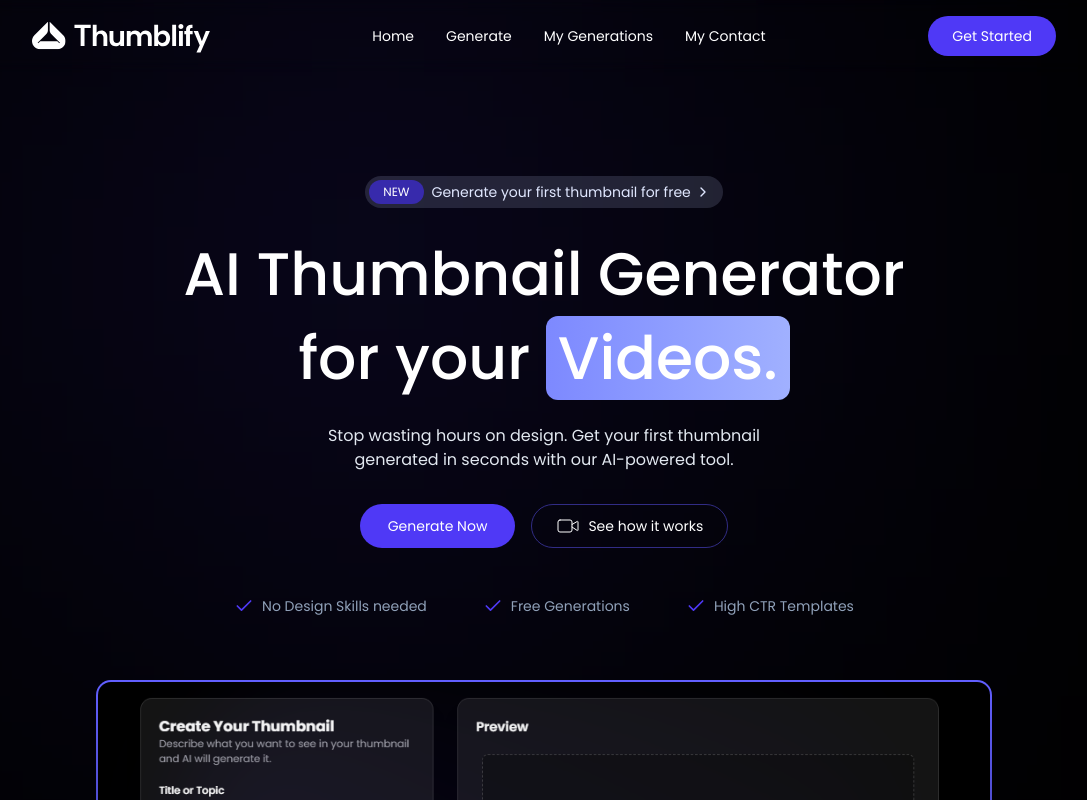
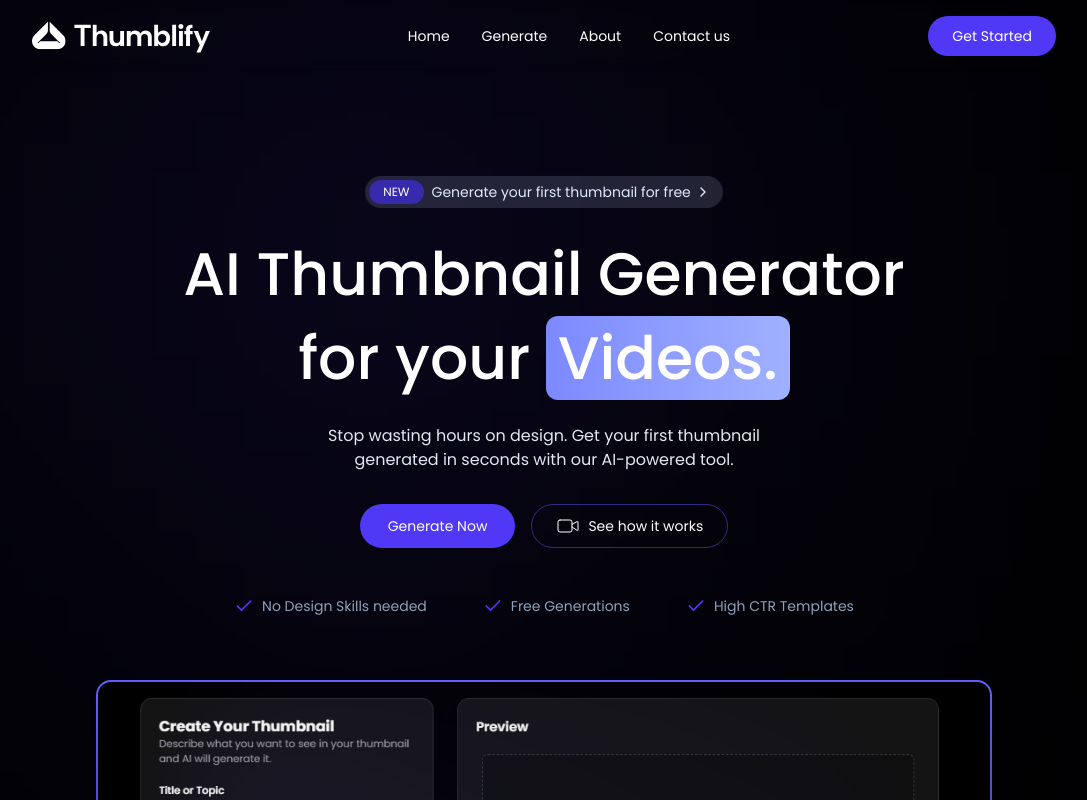
Before and after one commit to siddharthNirmale/Thumbnail, a React (Vite) app in the folder client/: page / in a window 1280 px wide. Shown: the top 800 px of the page, without its empty margins (96-1183 px from the left). Built offline with nearby package versions, Linux system fonts and the light colour scheme; no server answers.

Commit message:
feat: integrate AuthProvider in main.tsx and enhance Navbar with user authentication logic

```diff
--- a/client/src/App.tsx
+++ b/client/src/App.tsx
@@ -9,6 +9,7 @@ import MyGeneration from "./pages/MyGeneration";
 import YtPreview from "./pages/YtPreview";
 import Login from "./components/Login";
 import { useEffect } from "react";
+import {Toaster} from "react-hot-toast";
 
 export default function App() {
     const {pathname} = useLocation();
@@ -17,6 +18,7 @@ export default function App() {
     },[pathname])
     return (
         <>
+            <Toaster/>
             <LenisScroll />
             <Navbar />
             <Routes>
--- a/client/src/components/Navbar.tsx
+++ b/client/src/components/Navbar.tsx
@@ -1,57 +1,129 @@
 import { MenuIcon, XIcon } from "lucide-react";
 import { useState } from "react";
 import { motion } from "motion/react";
-import { navlinks } from "../data/navlinks";
-import type { INavLink } from "../types";
-import { NavLink } from "react-router-dom";
-import { Link } from "react-router-dom";
-import { useNavigate } from "react-router-dom";
+import { Link, useNavigate } from "react-router-dom";
+import { useAuth } from "../context/AuthContext";
 
 export default function Navbar() {
+	const { isLoggedIn, user, logout } = useAuth();
 	const [isOpen, setIsOpen] = useState(false);
 	const navigate = useNavigate();
 
+	const closeMenu = () => setIsOpen(false);
 
 	return (
 		<>
-            <motion.nav className="fixed top-0 z-50 flex items-center justify-between w-full py-4 px-6 md:px-16 lg:px-24 xl:px-32 backdrop-blur"
+			{/* Desktop Navbar */}
+			<motion.nav
+				className="fixed top-0 z-50 flex items-center justify-between w-full py-4 px-6 md:px-16 lg:px-24 xl:px-32 backdrop-blur"
 				initial={{ y: -100, opacity: 0 }}
 				animate={{ y: 0, opacity: 1 }}
 				viewport={{ once: true }}
 				transition={{ type: "spring", stiffness: 250, damping: 70, mass: 1 }}
 			>
+				{/* Logo */}
 				<Link to="/">
 					<img src="/logo.svg" alt="logo" className="h-8.5 w-auto" />
 				</Link>
 
+				{/* Desktop Links */}
 				<div className="hidden md:flex items-center gap-8 transition duration-500">
+					<Link to="/" className="transition hover:text-indigo-300">
+						Home
+					</Link>
+					<Link to="/generate" className="transition hover:text-indigo-300">
+						Generate
+					</Link>
 
-                    <Link to="/" className="hover:text-indigo-300 transition">Home</Link>
-                    <Link to="/generate" className="hover:text-indigo-300 transition">Generate</Link>
-                    <Link to="/my-generation" className="hover:text-indigo-300 transition">My Generations</Link>
-                    <Link to="#" className="hover:text-indigo-300 transition">My Contact</Link>
+					{/* Conditional Logic preserved from 'Before' */}
+					{isLoggedIn ? (
+						<Link to="/my-generation" className="transition hover:text-indigo-300">
+							My Generations
+						</Link>
+					) : (
+						<Link to="#" className="transition hover:text-indigo-300">
+							About
+						</Link>
+					)}
 
-
+					<Link to="#" className="transition hover:text-indigo-300">
+						Contact us
+					</Link>
 				</div>
 
-                <button className="hidden md:block px-6 py-2.5 bg-indigo-600 hover:bg-indigo-700 active:scale-95 transition-all rounded-full" onClick={() => navigate('/login')}>
+				{/* User Actions / Auth Buttons */}
+				<div className="flex items-center gap-2">
+					{isLoggedIn ? (
+						<div className="relative group">
+							<button className="rounded-full size-8 bg-white/20 border-2 border-white/10 flex items-center justify-center">
+								{user?.name?.charAt(0).toUpperCase()}
+							</button>
+							<div className="absolute hidden group-hover:block top-6 right-0 pt-4">
+								<button
+									onClick={() => logout()}
+									className="bg-white/20 border-2 border-white/10 px-5 py-1.5 rounded whitespace-nowrap backdrop-blur-md"
+								>
+									Logout
+								</button>
+							</div>
+						</div>
+					) : (
+						<button
+							className="hidden md:block px-6 py-2.5 bg-indigo-600 hover:bg-indigo-700 active:scale-95 transition-all rounded-full"
+							onClick={() => navigate("/login")}
+						>
 							Get Started
 						</button>
+					)}
+
+					{/* Mobile Menu Toggle */}
 					<button onClick={() => setIsOpen(true)} className="md:hidden">
 						<MenuIcon size={26} className="active:scale-90 transition" />
 					</button>
+				</div>
 			</motion.nav>
 
-            <div className={`fixed inset-0 z-100 bg-black/40 backdrop-blur flex flex-col items-center justify-center text-lg gap-8 md:hidden transition-transform duration-400 ${isOpen ? "translate-x-0" : "-translate-x-full"}`}>
+			{/* Mobile Menu Overlay */}
+			<div
+				className={`fixed inset-0 z-[100] bg-black/40 backdrop-blur flex flex-col items-center justify-center text-lg gap-8 md:hidden transition-transform duration-400 ${isOpen ? "translate-x-0" : "-translate-x-full"
+					}`}
+			>
+				<Link onClick={closeMenu} to="/">
+					Home
+				</Link>
+				<Link onClick={closeMenu} to="/generate">
+					Generate
+				</Link>
 
-                <Link onClick={() => setIsOpen(false)} to="/" >Home</Link>
-                <Link onClick={() => setIsOpen(false)} to="/generate" >Generate</Link>
-                <Link onClick={() => setIsOpen(false)} to="/my-generation" >My Generations</Link>
-                <Link onClick={() => setIsOpen(false)} to="#" >My Contact</Link>
-                <Link onClick={() => setIsOpen(false)} to="/login" >Login</Link>
+				{isLoggedIn ? (
+					<Link onClick={closeMenu} to="/my-generation">
+						My Generations
+					</Link>
+				) : (
+					<Link onClick={closeMenu} to="#">
+						About
+					</Link>
+				)}
 
+				<Link onClick={closeMenu} to="#">
+					Contact us
+				</Link>
 
-                <button onClick={() => setIsOpen(false)} className="active:ring-3 active:ring-white aspect-square size-10 p-1 items-center justify-center bg-indigo-600 hover:bg-indigo-700 transition text-white rounded-md flex">
+				{isLoggedIn ? (
+					<button onClick={() => { closeMenu(); logout(); }}>
+						Logout
+					</button>
+				) : (
+					<Link onClick={closeMenu} to="/login">
+						Login
+					</Link>
+				)}
+
+				{/* Close Button */}
+				<button
+					onClick={closeMenu}
+					className="flex items-center justify-center size-10 p-1 bg-indigo-600 hover:bg-indigo-700 transition text-white rounded-md active:ring-2 active:ring-white"
+				>
 					<XIcon />
 				</button>
 			</div>
--- a/client/src/main.tsx
+++ b/client/src/main.tsx
@@ -1,9 +1,13 @@
 import { createRoot } from 'react-dom/client'
 import App from './App.js'
 import { BrowserRouter } from 'react-router-dom'
+import { AuthProvider } from './context/AuthContext.js'
+
 
 createRoot(document.getElementById('root')!).render(
     <BrowserRouter>
-        <App />
+        <AuthProvider>
+            <App />
+        </AuthProvider>
     </BrowserRouter>,
 )
```
Lines whose indentation alone changed are shown as unchanged.
